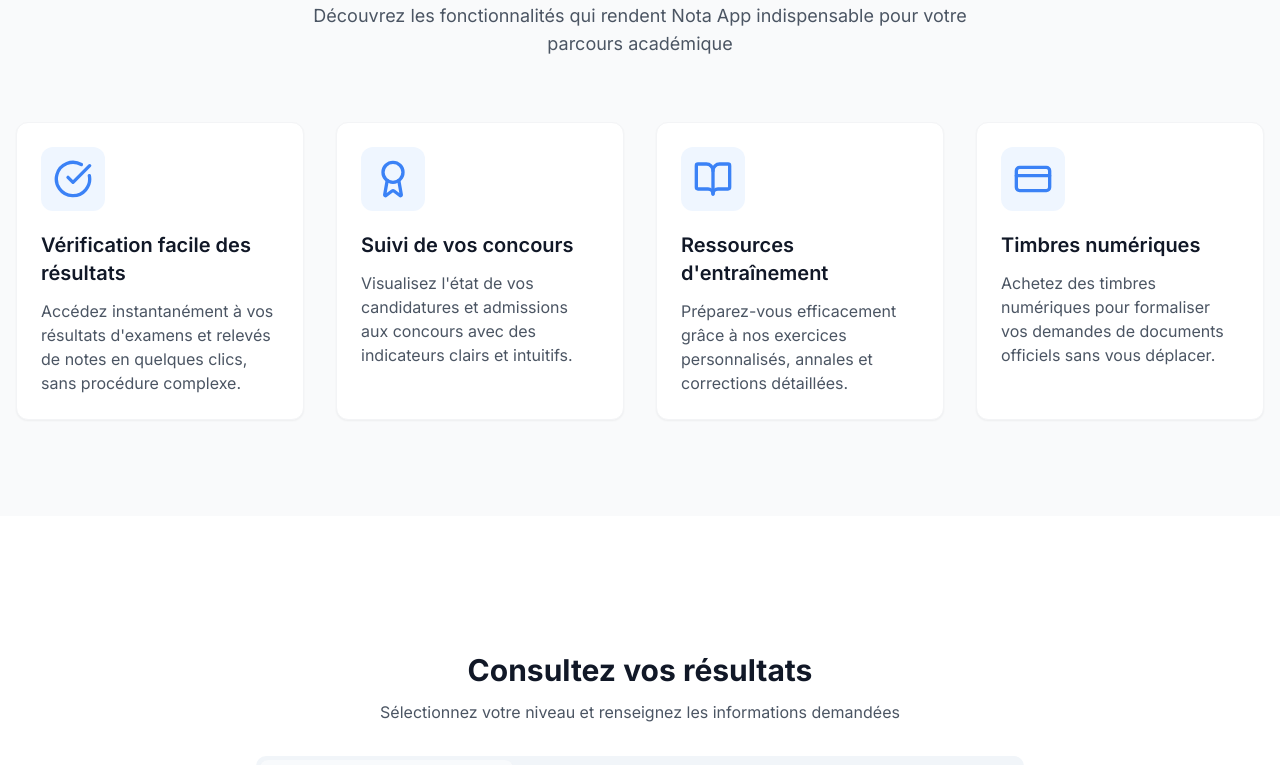
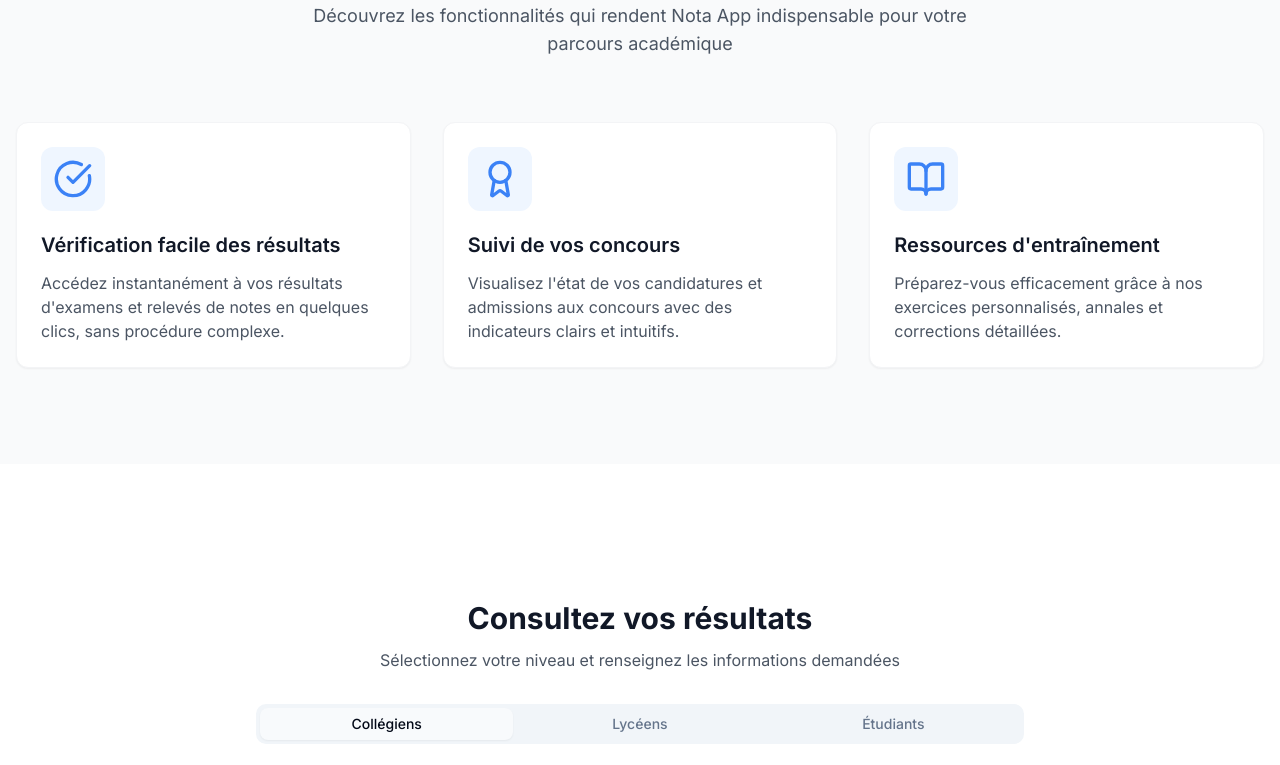
Before and after one commit to kalifa4y/notaapp, a React (Vite) app: page / in a window 1280 px wide. Shown: the part 1320-2085 px from the top of the page. Built offline with nearby package versions, Linux system fonts and the light colour scheme.

Commit message:
Remove digital stamps feature
Removes the digital stamps feature from the application.

```diff
--- a/src/components/AccountTypesCard.tsx
+++ b/src/components/AccountTypesCard.tsx
@@ -7,7 +7,6 @@ const AccountTypesCard = () => {
   const basicFeatures = [
     "Consultation des résultats d'examens",
     "Postulation aux concours/examens",
-    "Achat de timbres numériques",
     "Tableau de bord personnalisé",
     "Accès aux exercices d'entraînement"
   ];
--- a/src/components/Features.tsx
+++ b/src/components/Features.tsx
@@ -1,5 +1,5 @@
 
-import { CheckCircle, Award, BookOpen, CreditCard } from 'lucide-react';
+import { CheckCircle, Award, BookOpen } from 'lucide-react';
 
 const Features = () => {
   const features = [
@@ -17,11 +17,6 @@ const Features = () => {
       icon: <BookOpen className="h-10 w-10 text-blue-500" />,
       title: "Ressources d'entraînement",
       description: "Préparez-vous efficacement grâce à nos exercices personnalisés, annales et corrections détaillées."
-    },
-    {
-      icon: <CreditCard className="h-10 w-10 text-blue-500" />,
-      title: "Timbres numériques",
-      description: "Achetez des timbres numériques pour formaliser vos demandes de documents officiels sans vous déplacer."
     }
   ];
 
@@ -37,12 +32,12 @@ const Features = () => {
           <h2 className="text-3xl md:text-4xl font-bold text-gray-900 dark:text-white mb-4">
             Tout ce dont vous avez besoin pour réussir
           </h2>
-          <p className="text-gray-600 dark:text-gray-300 text-lg">
+          <p className="text-lg text-gray-600 dark:text-gray-300 mb-8">
             Découvrez les fonctionnalités qui rendent Nota App indispensable pour votre parcours académique
           </p>
         </div>
 
-        <div className="grid grid-cols-1 md:grid-cols-2 lg:grid-cols-4 gap-8">
+        <div className="grid grid-cols-1 md:grid-cols-3 gap-8">
           {features.map((feature, index) => (
             <div
               key={index}
--- a/src/components/Footer.tsx
+++ b/src/components/Footer.tsx
@@ -49,11 +49,6 @@ const Footer = () => {
               <li>
                 <Link to="/services/premium" className="text-gray-600 hover:text-blue-500 dark:text-gray-400 dark:hover:text-blue-400 text-sm">
                   Services Premium
-                </Link>
-              </li>
-              <li>
-                <Link to="/services/digital-stamps" className="text-gray-600 hover:text-blue-500 dark:text-gray-400 dark:hover:text-blue-400 text-sm">
-                  Timbres Numériques
                 </Link>
               </li>
             </ul>
--- a/src/services/AuthService.ts
+++ b/src/services/AuthService.ts
@@ -1,3 +1,4 @@
+
 // Types pour les utilisateurs
 export interface User {
   id: string;
```
